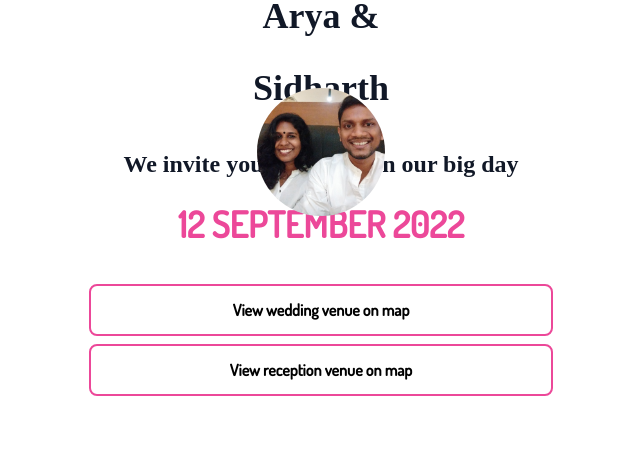
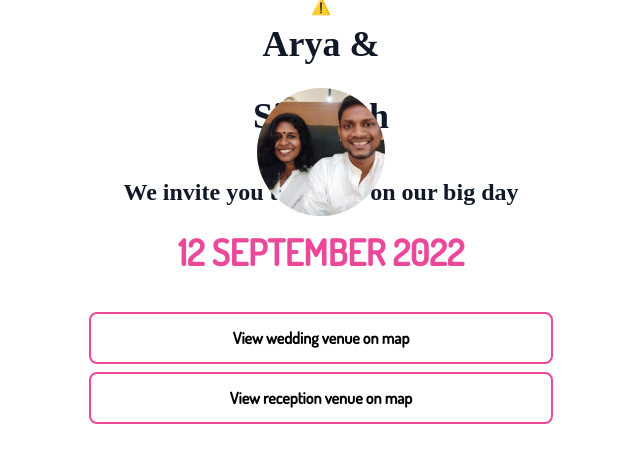
Before and after one commit to sidharthd/arya-sid, a Next.js app: page / in a window 1280 px wide. Shown: the top 462 px of the page, without its empty margins (319-959 px from the left). Built offline with nearby package versions, Linux system fonts and the light colour scheme; no server answers; a web font is replaced by a local one.

Commit message:
Use react-lottie-player instead of lottie-player

```diff
--- a/components/Hero/HeroImage.tsx
+++ b/components/Hero/HeroImage.tsx
@@ -1,4 +1,5 @@
-import { ReactNode, useEffect, useRef } from "react";
+import { ReactNode } from "react";
+import { Player } from "@lottiefiles/react-lottie-player";
 import Image from "next/image";
 import image from "./hero-image.jpg";
 
@@ -7,18 +8,12 @@ const Container = ({ children }: { children: ReactNode }) => (
 );
 
 export const HeroImage = () => {
-  const ref = useRef(null);
-  useEffect(() => {
-    import("@lottiefiles/lottie-player");
-  });
   return (
     <Container>
       <div className="w-full">
-        <lottie-player
+        <Player
           autoplay
           loop
-          mode="normal"
-          ref={ref}
           src="https://assets6.lottiefiles.com/private_files/lf30_eizw7mli.json"
         />
       </div>
--- a/package.json
+++ b/package.json
@@ -9,7 +9,7 @@
     "lint": "next lint"
   },
   "dependencies": {
-    "@lottiefiles/lottie-player": "^1.5.7",
+    "@lottiefiles/react-lottie-player": "^3.4.7",
     "next": "12.2.4",
     "react": "18.2.0",
     "react-dom": "18.2.0"
```
Also changed, not shown: 1 other file (tests, documents, lock files or other folders).
